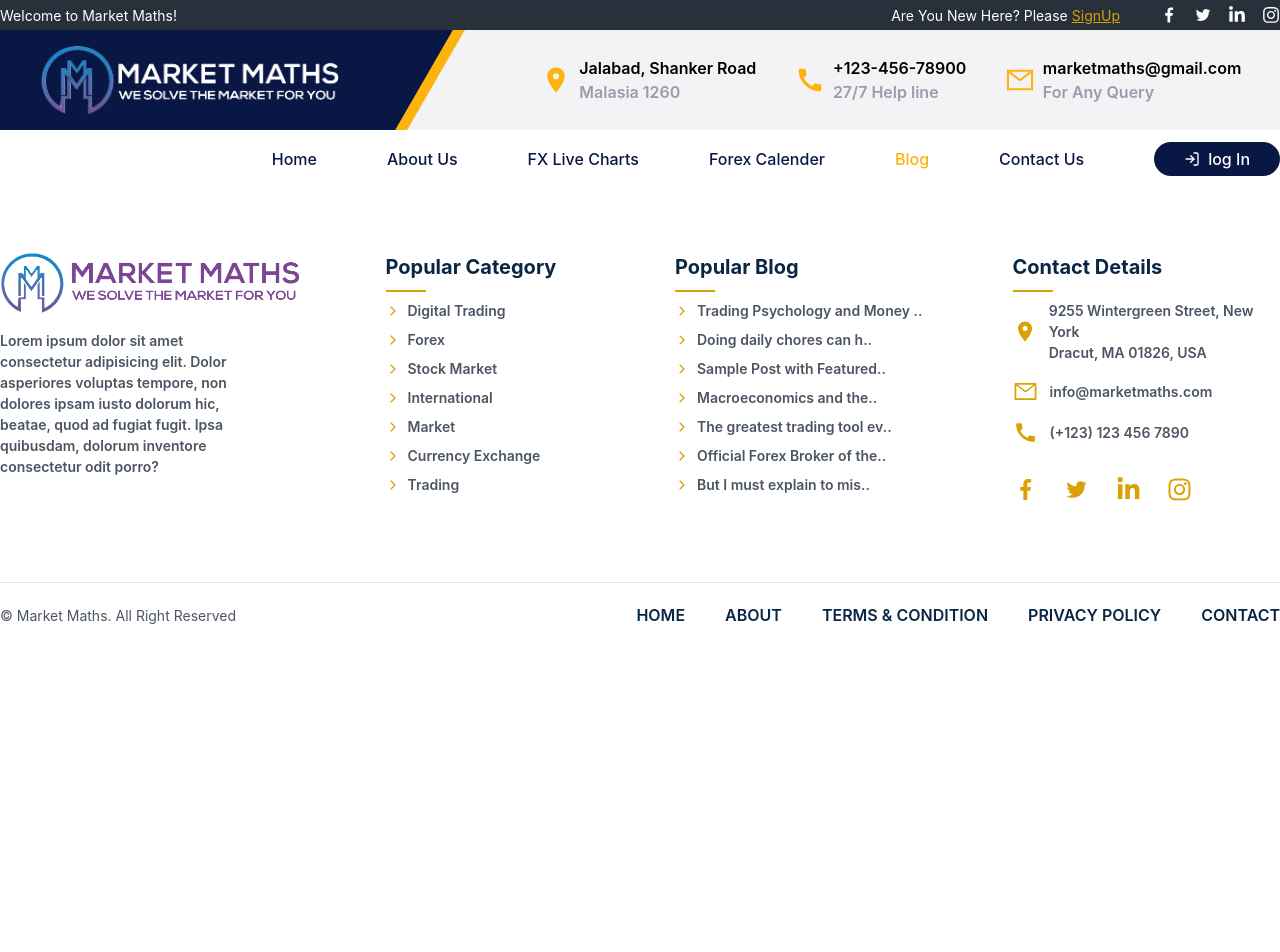
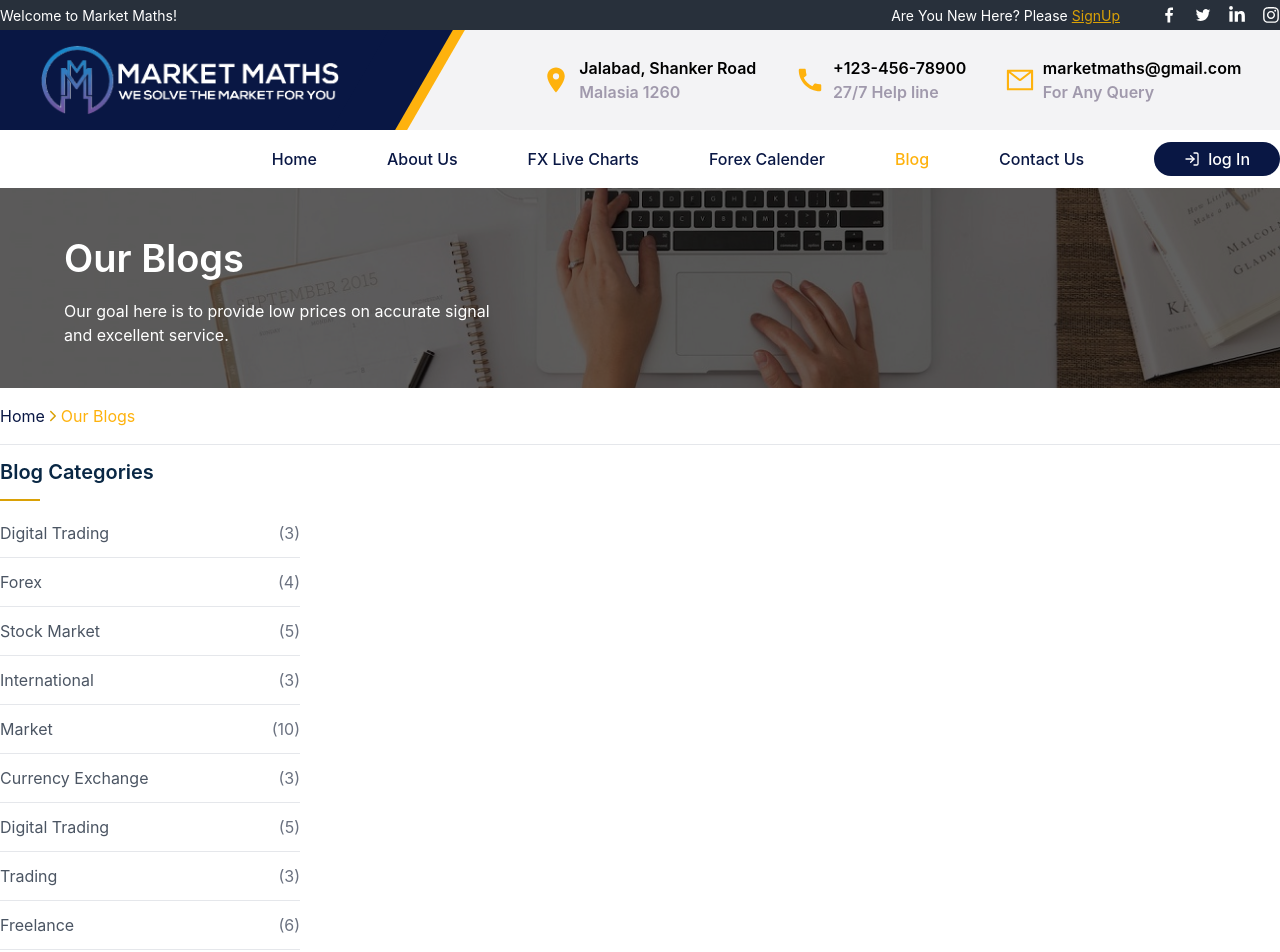
Before and after one commit to hasan-mohammad-bd/market-maths, a React (Create React App) app: page /blog in a window 1280 px wide. Shown: the top 952 px of the page. Before the commit the page ends 800 px from the top, so only its background shows below. Built offline with nearby package versions, Linux system fonts and the light colour scheme.

Commit message:
adding categoies to blog

```diff
--- a/src/App.js
+++ b/src/App.js
@@ -3,6 +3,7 @@
 import Footer from "./components/footer/Footer";
 import FullHeader from "./components/header/FullHeader";
 import AboutUs from "./page/aboutUs/AboutUs";
+import Blog from "./page/blog/Blog";
 import ForexCalendar from "./page/forexCalendar/ForexCalendar";
 import Home from "./page/home/Home";
 import LiveChart from "./page/liveChart/LiveChart";
@@ -19,7 +20,8 @@
         <Route path="/home" element={<Home />}></Route>
         <Route path="/about" element={<AboutUs/>}></Route>
         <Route path="/live" element={<LiveChart/>}></Route>
-        <Route path="/calendar" element={<ForexCalendar/>}></Route>
+        <Route path="/live" element={<LiveChart/>}></Route>
+        <Route path="/blog" element={<Blog/>}></Route>
       </Routes>
       <Footer/>
     </>
--- /dev/null
+++ b/src/page/blog/Blog.js
@@ -0,0 +1,78 @@
+import React from "react";
+import { NavLink } from "react-router-dom";
+import cover from "../../image/blogs-page-cover.jpg";
+import { IoIosArrowForward } from "@react-icons/all-files/io/IoIosArrowForward";
+import ExtraSmallLine from "../../components/line/ExtraSmallLine";
+
+const Blog = () => {
+  return (
+    <>
+      <div
+        style={{
+          background: `url(${cover})`,
+          backgroundSize: "cover",
+          backgroundPosition: "100%",
+        }}
+        className="cover h-[200px]"
+      >
+        <div className="black-transparent flex items-center">
+          <div className="container mx-auto">
+            <div className="text md:ml-16">
+              <h3 className="mb-3 text-[38px] font-semibold text-white">
+                Our Blogs
+              </h3>
+              <p className="text-white">
+                Our goal here is to provide low prices on accurate signal <br />{" "}
+                and excellent service.
+              </p>
+            </div>
+          </div>
+        </div>
+      </div>
+      <div className="nav-about py-4 flex items-center container mx-auto border-b-[1px]">
+        <NavLink
+          className={({ isActive }) =>
+            isActive ? "sactiveRoute" : "sinactiveRoute"
+          }
+          to="/"
+        >
+          Home
+        </NavLink>
+        <IoIosArrowForward className="text-[#DAA106] font-semibold" />
+        <NavLink
+          className={({ isActive }) =>
+            isActive ? "sactiveRoute" : "sinactiveRoute"
+          }
+          to="/blog"
+        >
+          Our Blogs
+        </NavLink>
+      </div>
+      <div className="container mx-auto flex items-center">
+        <div className="categories w-[300px]">
+            <h3 className="my-3 font-semibold text-[20px] text-[#092744]">Blog Categories</h3>
+            <ExtraSmallLine/>
+            <ul>
+                <li className="flex items-center justify-between py-3 border-b-[1px]"><p className="text-gray-600">Digital Trading</p> <p className="text-gray-500">(3)</p></li>
+                <li className="flex items-center justify-between py-3 border-b-[1px]"><p className="text-gray-600">Forex</p> <p className="text-gray-500">(4)</p></li>
+                <li className="flex items-center justify-between py-3 border-b-[1px]"><p className="text-gray-600">Stock Market</p> <p className="text-gray-500">(5)</p></li>
+                <li className="flex items-center justify-between py-3 border-b-[1px]"><p className="text-gray-600">International</p> <p className="text-gray-500">(3)</p></li>
+                <li className="flex items-center justify-between py-3 border-b-[1px]"><p className="text-gray-600">Market</p> <p className="text-gray-500">(10)</p></li>
+                <li className="flex items-center justify-between py-3 border-b-[1px]"><p className="text-gray-600">Currency Exchange</p> <p className="text-gray-500">(3)</p></li>
+                <li className="flex items-center justify-between py-3 border-b-[1px]"><p className="text-gray-600">Digital Trading</p> <p className="text-gray-500">(5)</p></li>
+                <li className="flex items-center justify-between py-3 border-b-[1px]"><p className="text-gray-600">Trading</p> <p className="text-gray-500">(3)</p></li>
+                <li className="flex items-center justify-between py-3 border-b-[1px]"><p className="text-gray-600">Freelance</p> <p className="text-gray-500">(6)</p></li>
+                <li className="flex items-center justify-between py-3 border-b-[1px]"><p className="text-gray-600">Analysis</p> <p className="text-gray-500">(1)</p></li>
+                <li className="flex items-center justify-between py-3 border-b-[1px]"><p className="text-gray-600">World Trade</p> <p className="text-gray-500">(9)</p></li>
+            </ul>
+            <div className="border-b-[1px] mt-8 border-gray-300"></div>
+
+        </div>
+        <div className="blogs"></div>
+
+      </div>
+    </>
+  );
+};
+
+export default Blog;
```
Also changed, not shown: src/image/blogs-page-cover.jpg (added), src/image/phone-green-graph-large.jpg (added).
